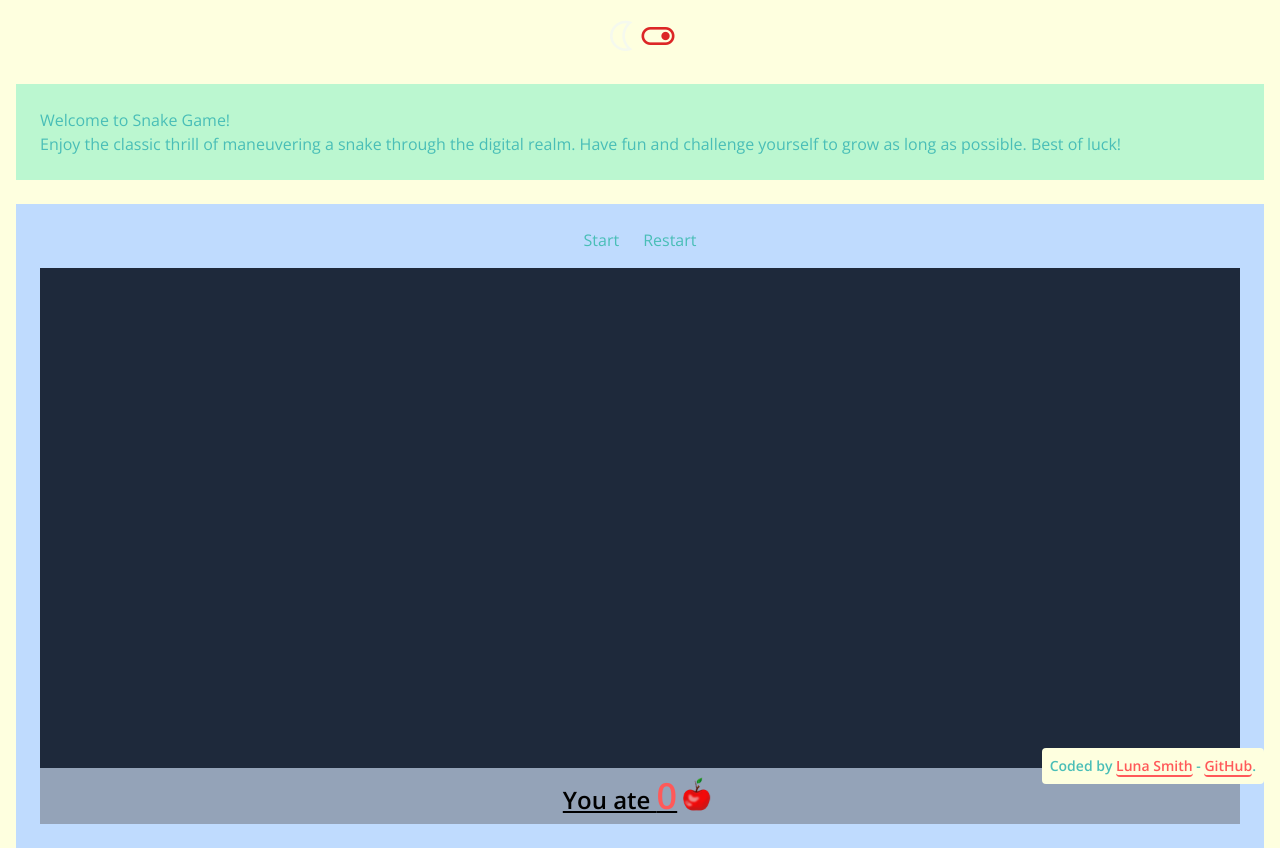
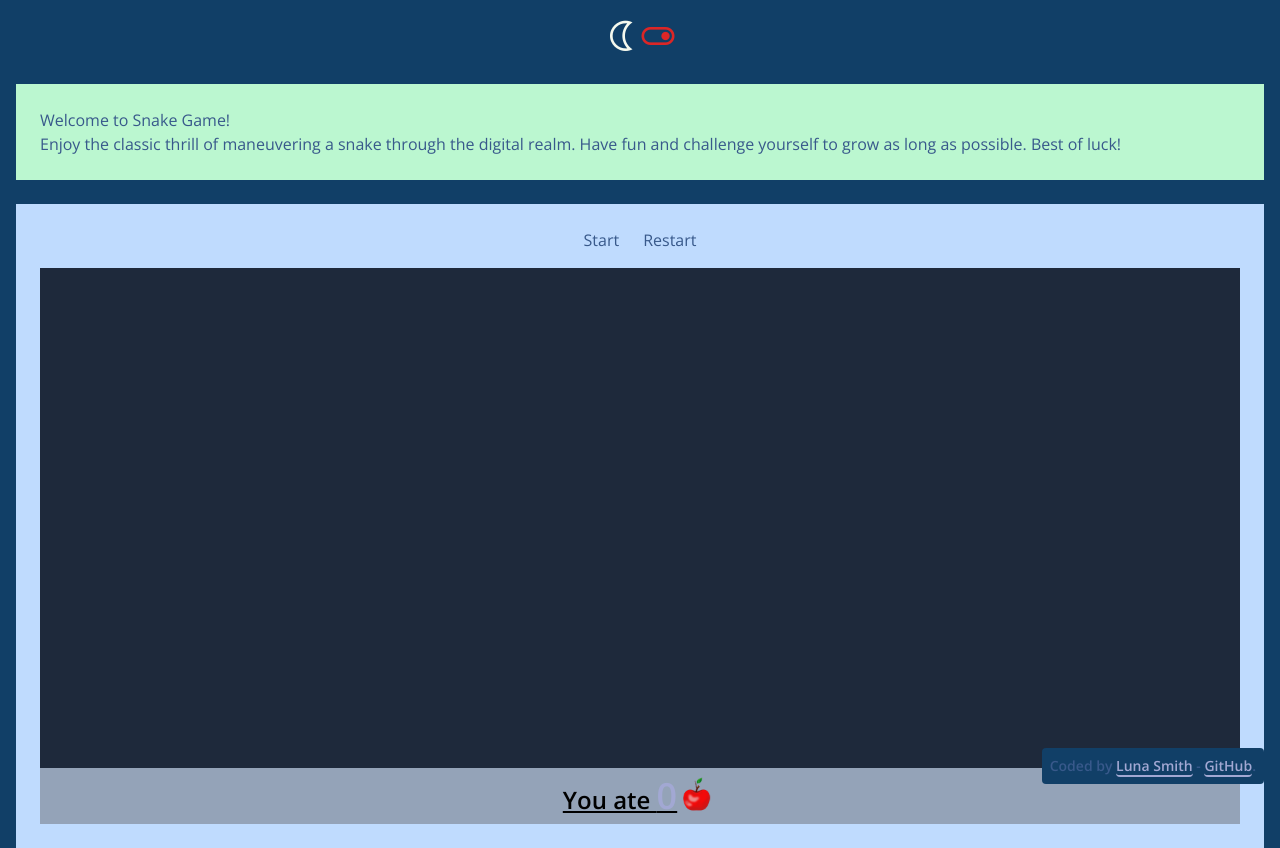
Before and after one commit to Lu-Smith/snake_game_vue_tailwindcss, a Vue app: page / in a window 1280 px wide. Built offline with nearby package versions, Linux system fonts and the light colour scheme.

Commit message:
Updated basic colors in tailwind

```diff
--- a/tailwind.config.js
+++ b/tailwind.config.js
@@ -7,10 +7,10 @@ export default {
   theme: {
     extend: {
       colors: {
-        linksColor: '#ff5959',
-        textColor: '#085f63',
-        bgColor: '#feffdf',
-        addColor: '#49beb7',
+        linksColor: '#a2a8d3',
+        textColor: '#e7eaf6',
+        bgColor: '#113f67',
+        addColor: '#38598b',
         lightColor: '#fcff82',
         darkColor: '#f5f9ee',
       },
```
